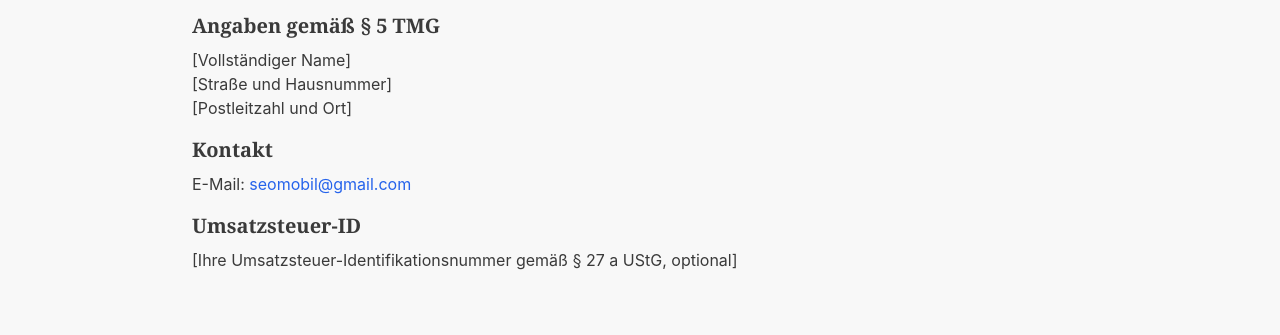
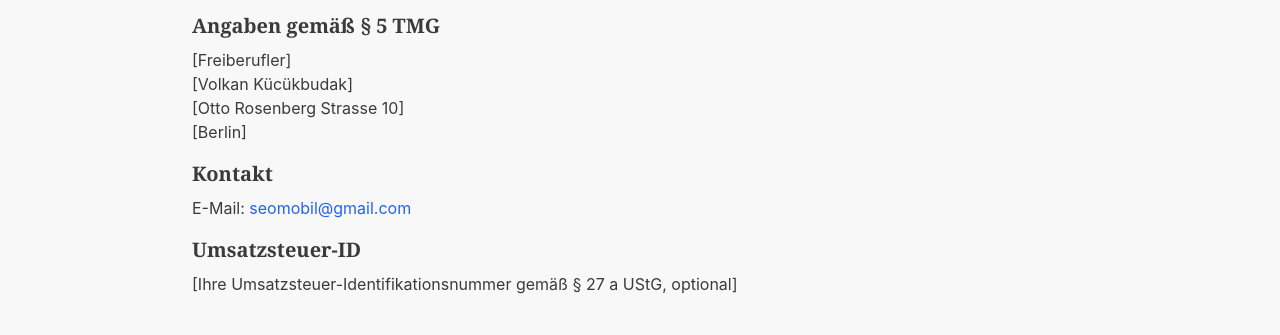
Before and after one commit to VolkanSah/Galerien.Koeln, a plain HTML site: page datenschutz.html in a window 1280 px wide. Shown: the part 216-551 px from the top of the page. Drawn offline with nearby package versions, Linux system fonts and the light colour scheme.

Commit message:
Update datenschutz.html

```diff
--- a/datenschutz.html
+++ b/datenschutz.html
@@ -52,9 +52,10 @@
                 <h2 class="text-3xl font-bold mb-4">Impressum</h2>
                 <h3 class="text-xl font-bold mb-2">Angaben gemäß § 5 TMG</h3>
                 <p>
-                    [Vollständiger Name]<br>
-                    [Straße und Hausnummer]<br>
-                    [Postleitzahl und Ort]
+                    [Freiberufler]<br>
+                    [Volkan Kücükbudak]<br>
+                    [Otto Rosenberg Strasse 10]<br>
+                    [Berlin]
                 </p>
                 <h3 class="text-xl font-bold mt-4 mb-2">Kontakt</h3>
 <p>
```
